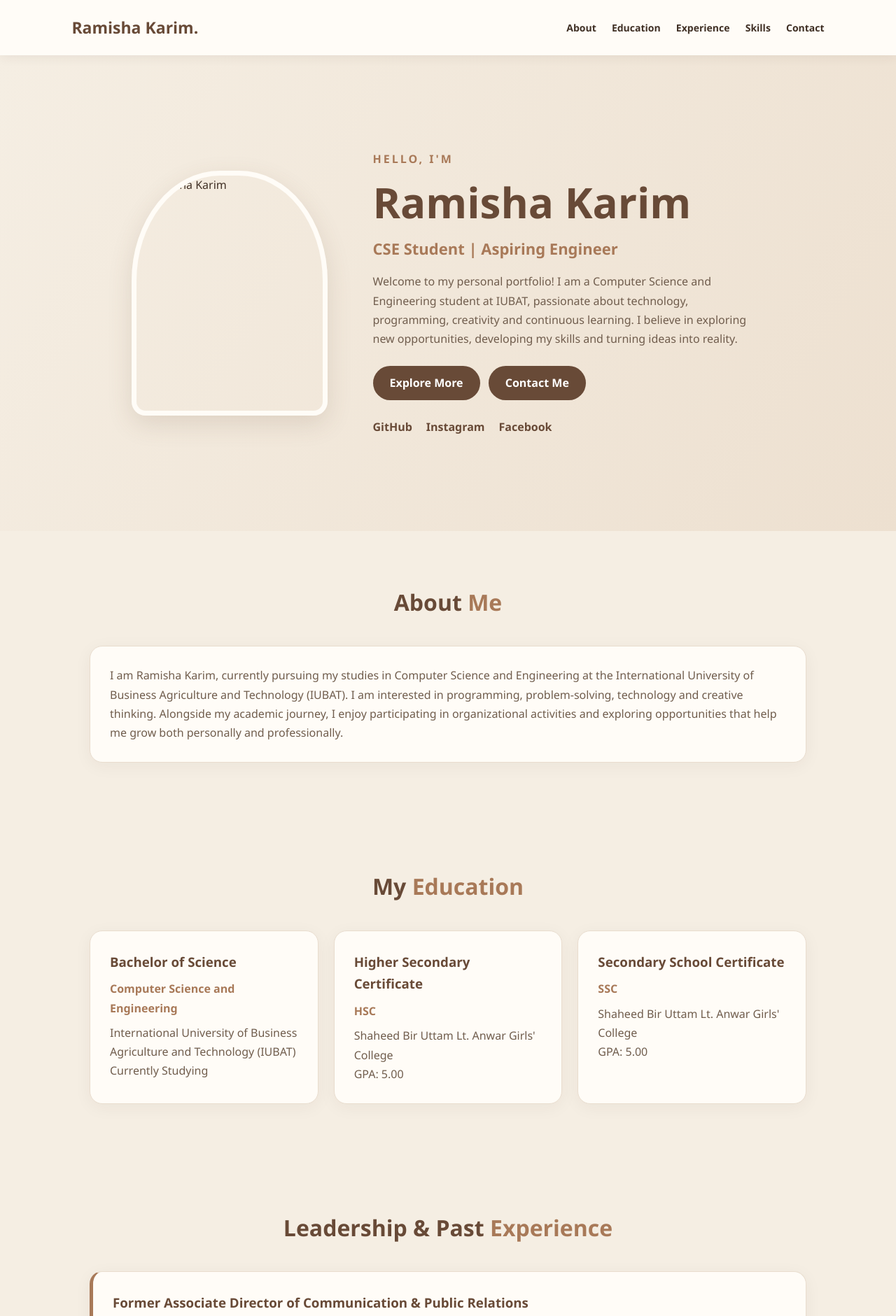
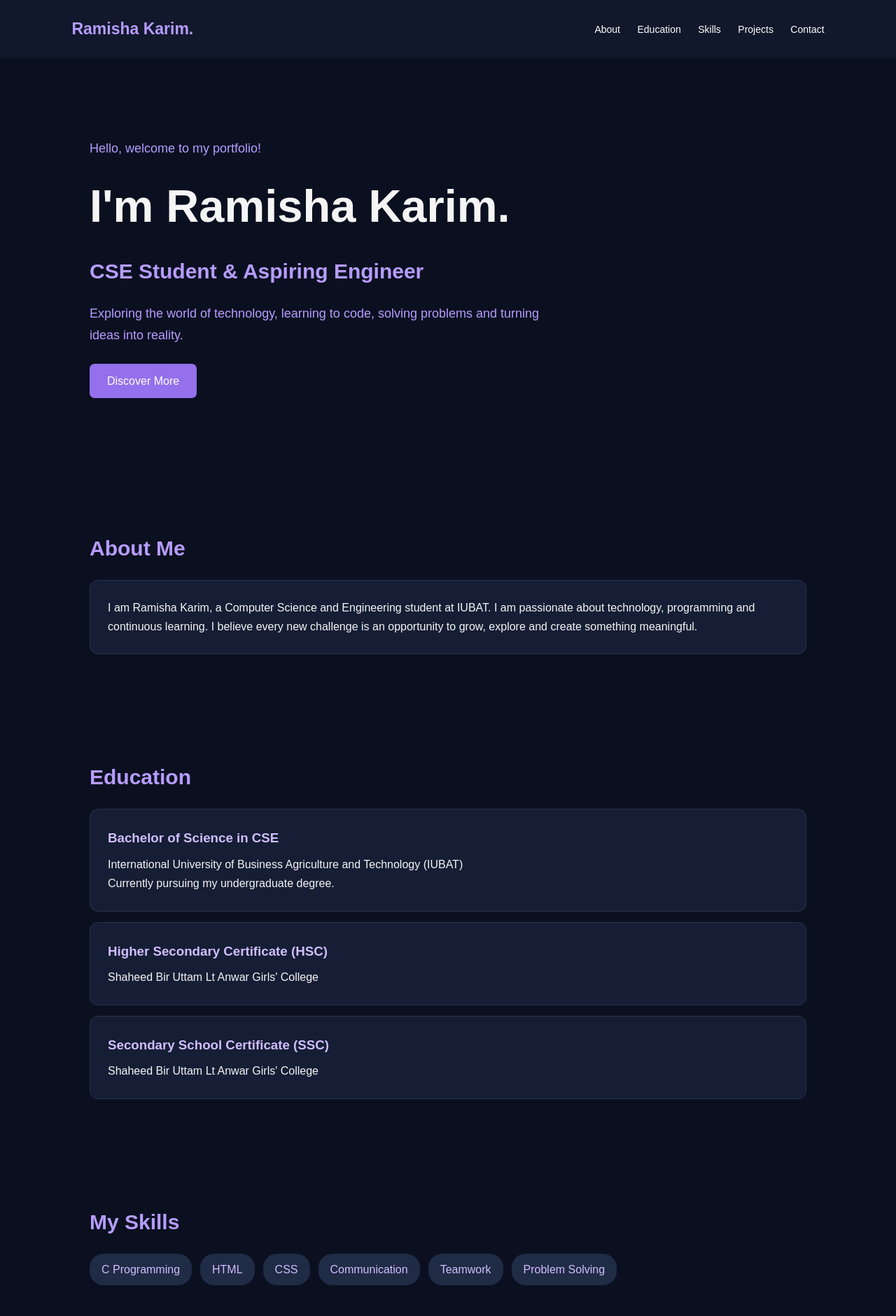
Before and after one commit to ramishakarim/ramishakarim.github.io, a plain HTML site: page index.html in a window 1280 px wide. Shown: the top 1881 px of the page at 70% size. Drawn offline with Linux system fonts and the light colour scheme.

Commit message:
Update index.html

```diff
--- a/index.html
+++ b/index.html
@@ -3,7 +3,6 @@
 <head>
 <meta charset="UTF-8">
 <meta name="viewport" content="width=device-width, initial-scale=1.0">
-
 <title>Ramisha Karim | Portfolio</title>
 
 <style>
@@ -14,240 +13,118 @@
     scroll-behavior: smooth;
 }
 
-:root {
-    --brown: #684A37;
-    --dark: #403025;
-    --caramel: #A87958;
-    --beige: #E5D4BE;
-    --cream: #F5EEE3;
-    --white: #FFFCF7;
-    --text: #705D4D;
-}
-
 body {
-    font-family: 'Segoe UI', sans-serif;
-    background: var(--cream);
-    color: var(--dark);
+    font-family: Arial, sans-serif;
+    background: #0b1020;
+    color: #f5f5f5;
     line-height: 1.7;
 }
 
-/* NAVIGATION */
-
-nav {
+header {
+    padding: 22px 8%;
     display: flex;
     justify-content: space-between;
     align-items: center;
-    padding: 20px 8%;
-    background: var(--white);
+    background: #11182b;
     position: sticky;
     top: 0;
-    z-index: 100;
-    box-shadow: 0 3px 15px #40302512;
 }
 
 .logo {
-    color: var(--brown);
+    color: #b69cff;
     font-size: 23px;
-    font-weight: 800;
+    font-weight: bold;
 }
 
 nav a {
+    color: white;
     text-decoration: none;
-    color: var(--dark);
-    margin-left: 18px;
+    margin-left: 20px;
     font-size: 14px;
-    font-weight: 600;
-    transition: 0.3s;
 }
 
 nav a:hover {
-    color: var(--caramel);
+    color: #b69cff;
 }
-
-/* HERO SECTION */
-
-.hero {
-    min-height: 85vh;
-    padding: 70px 10%;
-    display: flex;
-    align-items: center;
-    justify-content: center;
-    gap: 65px;
-    background: linear-gradient(120deg, #F5EEE3, #EDE0D0);
-}
-
-.profile {
-    width: 280px;
-    height: 350px;
-    object-fit: cover;
-    border-radius: 45% 45% 20px 20px;
-    border: 7px solid var(--white);
-    box-shadow: 0 12px 35px #684A3725;
-}
-
-.hero-text {
-    max-width: 560px;
-}
-
-.hello {
-    color: var(--caramel);
-    font-weight: 800;
-    letter-spacing: 3px;
-}
-
-h1 {
-    font-size: clamp(38px, 6vw, 60px);
-    color: var(--brown);
-    line-height: 1.2;
-    margin: 12px 0;
-}
-
-.hero-text h2 {
-    color: var(--caramel);
-    font-size: 22px;
-    margin-bottom: 15px;
-}
-
-.hero-text p {
-    color: var(--text);
-    margin-bottom: 25px;
-}
-
-/* BUTTONS */
-
-.btn {
-    display: inline-block;
-    background: var(--brown);
-    color: white;
-    text-decoration: none;
-    padding: 11px 24px;
-    border-radius: 30px;
-    margin-right: 8px;
-    font-weight: 600;
-    transition: 0.3s;
-}
-
-.btn:hover {
-    background: var(--caramel);
-    transform: translateY(-3px);
-}
-
-/* SOCIAL LINKS */
-
-.socials {
-    margin-top: 25px;
-    display: flex;
-    gap: 20px;
-    flex-wrap: wrap;
-}
-
-.socials a {
-    color: var(--brown);
-    font-weight: 700;
-    text-decoration: none;
-}
-
-.socials a:hover {
-    color: var(--caramel);
-}
-
-/* GENERAL SECTIONS */
 
 section {
     padding: 75px 10%;
 }
 
-.section-title {
-    text-align: center;
-    color: var(--brown);
-    font-size: 32px;
-    margin-bottom: 35px;
+.hero {
+    min-height: 75vh;
+    display: flex;
+    flex-direction: column;
+    justify-content: center;
 }
 
-.section-title span {
-    color: var(--caramel);
+.hero p {
+    color: #b69cff;
+    font-size: 18px;
 }
 
-/* CARDS */
+h1 {
+    font-size: clamp(38px, 7vw, 65px);
+    margin: 12px 0;
+}
+
+h2 {
+    color: #b69cff;
+    margin-bottom: 20px;
+    font-size: 30px;
+}
+
+.description {
+    color: #c3c8d6;
+    max-width: 650px;
+}
+
+.btn {
+    display: inline-block;
+    margin-top: 25px;
+    padding: 11px 25px;
+    background: #9470ed;
+    color: white;
+    text-decoration: none;
+    border-radius: 7px;
+    width: fit-content;
+}
 
 .card {
-    background: var(--white);
-    padding: 28px;
-    border-radius: 18px;
-    box-shadow: 0 5px 25px #4030250d;
-    border: 1px solid #E9DDCE;
-    transition: 0.3s;
-}
-
-.card:hover {
-    transform: translateY(-5px);
-    box-shadow: 0 10px 30px #684A3720;
+    background: #151e34;
+    padding: 25px;
+    border-radius: 12px;
+    margin-top: 15px;
+    border: 1px solid #29334d;
 }
 
 .card h3 {
-    color: var(--brown);
-    margin-bottom: 10px;
-}
-
-.card h4 {
-    color: var(--caramel);
+    color: #d1bdff;
     margin-bottom: 8px;
 }
 
-.card p {
-    color: var(--text);
-}
-
-/* GRID */
-
-.grid {
-    display: grid;
-    grid-template-columns: repeat(auto-fit, minmax(230px, 1fr));
-    gap: 22px;
-}
-
-/* SKILLS */
-
 .skills {
     display: flex;
-    justify-content: center;
     flex-wrap: wrap;
-    gap: 13px;
+    gap: 12px;
 }
 
 .skill {
-    background: var(--beige);
-    color: var(--brown);
-    padding: 12px 22px;
-    border-radius: 25px;
-    font-weight: 600;
+    background: #202b45;
+    padding: 9px 17px;
+    border-radius: 20px;
+    color: #d1bdff;
 }
-
-/* EXPERIENCE */
-
-.experience {
-    border-left: 5px solid var(--caramel);
-}
-
-/* FOOTER */
 
 footer {
     text-align: center;
-    padding: 30px;
-    background: var(--brown);
-    color: white;
+    padding: 25px;
+    color: #9ba3b7;
+    background: #11182b;
 }
 
-footer a {
-    color: #EBD8C3;
-    text-decoration: none;
-}
-
-/* MOBILE RESPONSIVE */
-
-@media(max-width: 700px) {
-    nav {
-        padding: 15px 5%;
+@media(max-width: 600px) {
+    header {
         flex-direction: column;
         gap: 12px;
     }
@@ -255,22 +132,6 @@ footer a {
     nav a {
         margin: 0 6px;
         font-size: 12px;
-    }
-
-    .hero {
-        flex-direction: column;
-        text-align: center;
-        padding: 55px 7%;
-        gap: 30px;
-    }
-
-    .profile {
-        width: 220px;
-        height: 280px;
-    }
-
-    .socials {
-        justify-content: center;
     }
 
     section {
@@ -282,261 +143,96 @@ footer a {
 
 <body>
 
-<!-- NAVIGATION -->
-
+<header>
+    <div class="logo">Ramisha Karim.</div>
     <nav>
-    <div class="logo">Ramisha Karim.</div>
-
-    <div>
         <a href="#about">About</a>
         <a href="#education">Education</a>
-        <a href="#experience">Experience</a>
         <a href="#skills">Skills</a>
+        <a href="#projects">Projects</a>
         <a href="#contact">Contact</a>
-    </div>
     </nav>
-
-
-<!-- HERO SECTION -->
-
-<header class="hero">
-
-    <img src="profile.jpg"
-         alt="Ramisha Karim"
-         class="profile">
-
-    <div class="hero-text">
-
-        <div class="hello">HELLO, I'M</div>
-
-        <h1>Ramisha Karim</h1>
-
-        <h2>CSE Student | Aspiring Engineer</h2>
-
-        <p>
-            Welcome to my personal portfolio!
-            I am a Computer Science and Engineering student
-            at IUBAT, passionate about technology, programming,
-            creativity and continuous learning.
-            I believe in exploring new opportunities,
-            developing my skills and turning ideas into reality.
-        </p>
-
-        <a href="#about" class="btn">Explore More</a>
-        <a href="#contact" class="btn">Contact Me</a>
-
-        <div class="socials">
-            <a href="https://github.com/ramishakarim"
-               target="_blank">GitHub</a>
-
-            <a href="https://www.instagram.com/_ramishakarim_/"
-               target="_blank">Instagram</a>
-
-            <a href="https://www.facebook.com/share/1QPvE5y5BV/"
-               target="_blank">Facebook</a>
-        </div>
-
-    </div>
 </header>
 
-
-<!-- ABOUT ME -->
+<section class="hero">
+    <p>Hello, welcome to my portfolio!</p>
+    <h1>I'm Ramisha Karim.</h1>
+    <h2>CSE Student & Aspiring Engineer</h2>
+    <p class="description">
+        Exploring the world of technology, learning to code,
+        solving problems and turning ideas into reality.
+    </p>
+    <a href="#about" class="btn">Discover More</a>
+</section>
 
 <section id="about">
-
-    <h2 class="section-title">About <span>Me</span></h2>
-
+    <h2>About Me</h2>
     <div class="card">
         <p>
-            I am Ramisha Karim, currently pursuing my studies
-            in Computer Science and Engineering at the
-            International University of Business Agriculture
-            and Technology (IUBAT).
-
-            I am interested in programming, problem-solving,
-            technology and creative thinking. Alongside my
-            academic journey, I enjoy participating in
-            organizational activities and exploring opportunities
-            that help me grow both personally and professionally.
+            I am Ramisha Karim, a Computer Science and Engineering
+            student at IUBAT. I am passionate about technology,
+            programming and continuous learning.
+            I believe every new challenge is an opportunity
+            to grow, explore and create something meaningful.
         </p>
     </div>
-
 </section>
 
-
-<!-- EDUCATION -->
-
 <section id="education">
-
-    <h2 class="section-title">My <span>Education</span></h2>
-
-    <div class="grid">
-
+    <h2>Education</h2>
     <div class="card">
-            <h3>Bachelor of Science</h3>
-            <h4>Computer Science and Engineering</h4>
-            <p>
-                International University of Business Agriculture
-                and Technology (IUBAT)
-            </p>
-            <p>Currently Studying</p>
+        <h3>Bachelor of Science in CSE</h3>
+        <p>International University of Business Agriculture and Technology (IUBAT)</p>
+        <p>Currently pursuing my undergraduate degree.</p>
     </div>
-
     <div class="card">
-            <h3>Higher Secondary Certificate</h3>
-            <h4>HSC</h4>
-            <p>
-                Shaheed Bir Uttam Lt. Anwar Girls' College
-            </p>
-            <p>GPA: 5.00</p>
+        <h3>Higher Secondary Certificate (HSC)</h3>
+        <p>Shaheed Bir Uttam Lt Anwar Girls' College</p>
     </div>
-
     <div class="card">
-            <h3>Secondary School Certificate</h3>
-            <h4>SSC</h4>
-            <p>
-                Shaheed Bir Uttam Lt. Anwar Girls' College
-            </p>
-            <p>GPA: 5.00</p>
+        <h3>Secondary School Certificate (SSC)</h3>
+        <p>Shaheed Bir Uttam Lt Anwar Girls' College</p>
     </div>
-
-    </div>
-
 </section>
 
-
-<!-- LEADERSHIP AND EXPERIENCE -->
-
-<section id="experience">
-
-    <h2 class="section-title">
-        Leadership & Past <span>Experience</span>
-    </h2>
-
-    <div class="card experience">
-
-        <h3>Former Associate Director of Communication
-            & Public Relations</h3>
-
-        <h4>Youth For A Green Earth (YGE)</h4>
-
-        <p><strong>Green Genesis 2026 | Organizer</strong></p>
-
-        <br>
-
-        <p>
-            Served as an organizer of Green Genesis 2026,
-            a large-scale environmental initiative hosted
-            by Youth For A Green Earth (YGE).
-
-            Contributed to event coordination, participant
-            communication, public relations and organizational
-            activities. Worked alongside the organizing team
-            to promote environmental awareness, encourage
-            youth engagement and support the successful
-            execution of the event.
-        </p>
-
+<section id="skills">
+    <h2>My Skills</h2>
+    <div class="skills">
+        <span class="skill">C Programming</span>
+        <span class="skill">HTML</span>
+        <span class="skill">CSS</span>
+        <span class="skill">Communication</span>
+        <span class="skill">Teamwork</span>
+        <span class="skill">Problem Solving</span>
     </div>
-
 </section>
 
-
-<!-- SKILLS -->
-
-<section id="skills">
-
-    <h2 class="section-title">My <span>Skills</span></h2>
-
-    <div class="skills">
-
-        <div class="skill">C Programming</div>
-        <div class="skill">Problem Solving</div>
-        <div class="skill">Communication</div>
-        <div class="skill">Teamwork</div>
-        <div class="skill">Leadership</div>
-        <div class="skill">Public Relations</div>
-        <div class="skill">Event Coordination</div>
-        <div class="skill">English</div>
-        <div class="skill">Bangla</div>
-
+<section id="projects">
+    <h2>My Projects</h2>
+    <div class="card">
+        <h3>My First Portfolio</h3>
+        <p>A personal website created using HTML and CSS
+        to showcase my learning journey and interests.</p>
     </div>
-
+    <div class="card">
+        <h3>More Projects Coming Soon</h3>
+        <p>Currently exploring programming and working
+        towards building more projects.</p>
+    </div>
 </section>
 
-
-<!-- PROJECTS -->
-
-<section id="projects">
-
-    <h2 class="section-title">My <span>Projects</span></h2>
-
-    <div class="grid">
-
+<section id="contact">
+    <h2>Let's Connect</h2>
     <div class="card">
-            <h3>C Programming</h3>
-            <p>
-                Beginner-level programming exercises and
-                problem-solving projects using C.
-            </p>
+        <p>Interested in technology, collaboration or sharing ideas?</p>
+        <p>Email: YOUR_EMAIL_HERE</p>
+        <p>GitHub: github.com/ramishakarim</p>
     </div>
-
-        <div class="card">
-            <h3>Personal Portfolio</h3>
-            <p>
-                A personal website built using HTML and CSS
-                to showcase my education, skills and experience.
-            </p>
-        </div>
-
-    </div>
-
 </section>
 
-
-<!-- CONTACT -->
-
-<section id="contact">
-
-    <h2 class="section-title">Get In <span>Touch</span></h2>
-
-    <div class="card" style="text-align:center;">
-
-        <h3>Let's Connect!</h3>
-
-        <p>
-            Feel free to connect with me through
-            my social media profiles.
-        </p>
-
-        <br>
-
-        <div class="socials" style="justify-content:center;">
-
-            <a href="https://github.com/ramishakarim"
-               target="_blank">GitHub</a>
-
-            <a href="https://www.instagram.com/_ramishakarim_/"
-               target="_blank">Instagram</a>
-
-            <a href="https://www.facebook.com/share/1QPvE5y5BV/"
-               target="_blank">Facebook</a>
-
-        </div>
-
-    </div>
-
-</section>
-
-
-<!-- FOOTER -->
-
 <footer>
-
-    <p>Designed & Created by Ramisha Karim</p>
-
-    <p>© 2026 | All Rights Reserved</p>
-
+    <p>© 2026 Ramisha Karim. All Rights Reserved.</p>
+    <p>Designed with curiosity and creativity.</p>
 </footer>
 
 </body>
```
Lines whose indentation alone changed are shown as unchanged.
